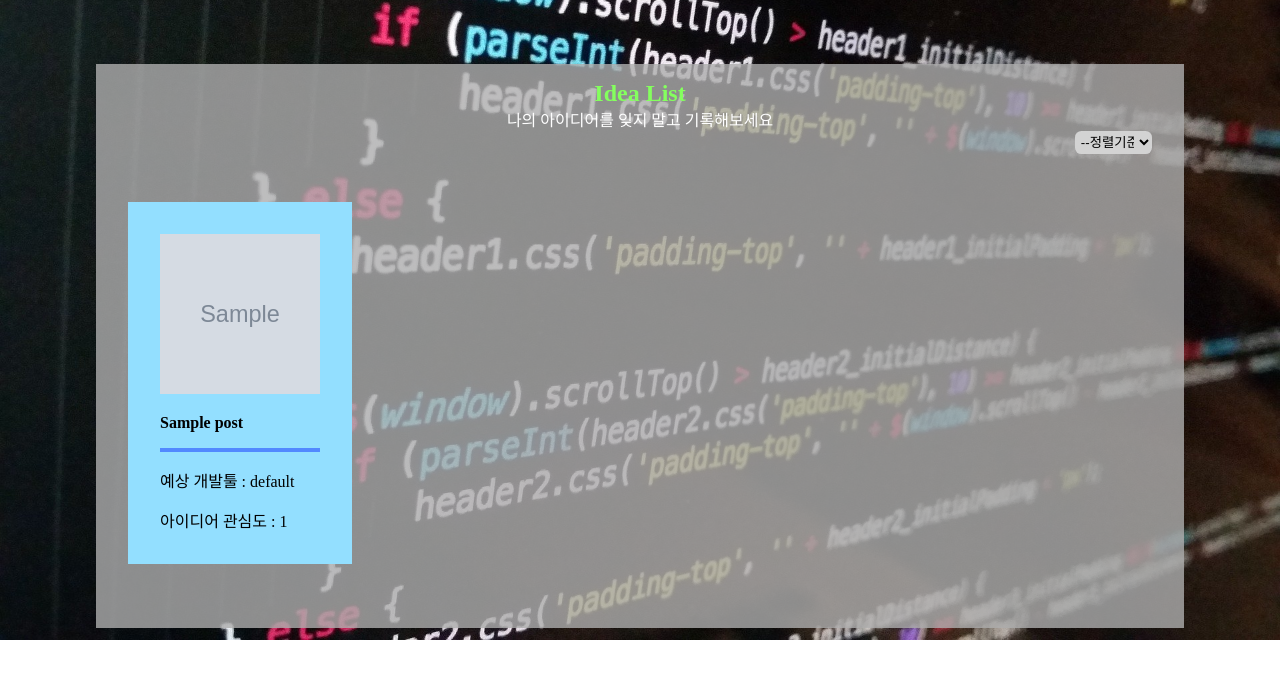
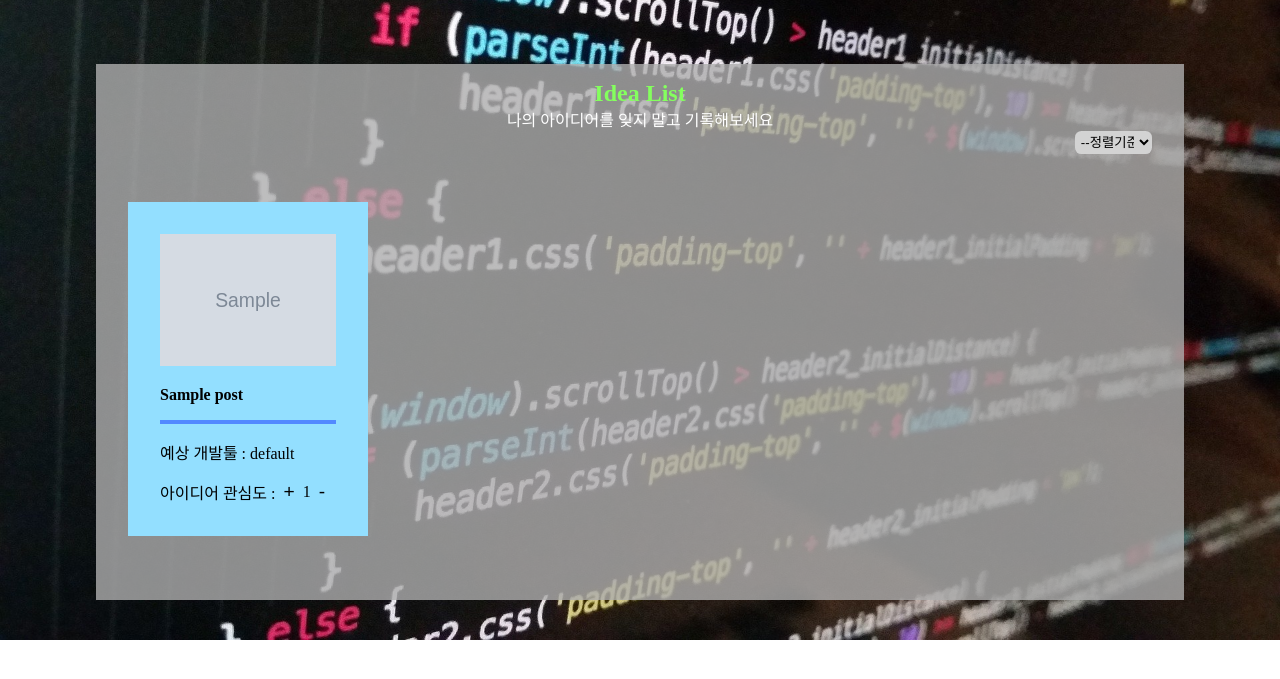
Before and after one commit to limce21/Piro17, a Django app: page / in a window 1280 px wide. Shown: the part 80-759 px from the top of the page. Run offline with Django 4.2, Linux system fonts and the light colour scheme; tables that the repository leaves empty hold one stand-in row (values such as "Sample post"); grey boxes marked "Sample" are stand-in pictures; some libraries are stand-ins or nearby versions.

Commit message:
관심도 버튼 구현 완

```diff
--- a/SWIDEA_SITE/posts/templates/posts/home.html
+++ b/SWIDEA_SITE/posts/templates/posts/home.html
@@ -46,11 +46,18 @@
             <a href="{% url 'posts:detail' post.id %}"> {{post.title}} </a>
             <hr />
             <p>예상 개발툴 : {{post.devTools}}</p>
-            <p>아이디어 관심도 : {{post.interest}}</p>
+            <div class="interest">
+              아이디어 관심도 :
+              <button class="plusBtn" onClick="plusInterest({{post.id}})">+</button>
+              <p class="interestState">{{post.interest}}</p>
+              <button class="minusBtn" onClick="minusInterest({{post.id}})">-</button>
+            </div>
           </div>
         </div>
         {% endfor %}
       </div>
     </article>
+    <script src="https://ajax.googleapis.com/ajax/libs/jquery/1.8.3/jquery.min.js"></script>
+    <script type="text/javascript" src="{% static 'javascripts/home.js' %}"></script>
   </body>
 </html>
--- a/SWIDEA_SITE/posts/views.py
+++ b/SWIDEA_SITE/posts/views.py
@@ -3,11 +3,20 @@ from django.shortcuts import render
 # Create your views here.
 from django.shortcuts import redirect, render
 from .models import Post
-
+from django.views.decorators.csrf import csrf_exempt
 # Create your views here.
 
+@csrf_exempt
+def home(request):
+    if request.method == "POST":
+        print("들어옴!")
+        print(request.POST['interest'])
+        post = Post.objects.get(id=request.POST['id'])
+        interest = request.POST["interest"]
+        print(post.id)
+        Post.objects.filter(id=post.id).update(interest=interest)
 
-def home(request):
+
     posts = Post.objects.all()
     sort = request.GET.get('sort','None')
     print(sort)
--- a/SWIDEA_SITE/static/css/home.css
+++ b/SWIDEA_SITE/static/css/home.css
@@ -81,8 +81,7 @@ article .posts .post {
 }
 
 article .posts .post img {
-  width: 10rem;
-  height: 10rem;
+  width: 11rem;
 }
 
 article .posts .post .desc {
@@ -102,3 +101,16 @@ hr {
   height: 0.25rem;
   border: none;
 }
+
+article .posts .post .desc .interest {
+  display: flex;
+  gap: 0.5rem;
+  justify-content: flex-start;
+  align-items: center;
+}
+
+article .posts .post .desc button {
+  border: none;
+  background-color: rgba(69, 69, 69, 0);
+  font-size: 1.2rem;
+}
```
Also changed, not shown: SWIDEA_SITE/static/javascripts/home.js (added, +41 -0 lines).
